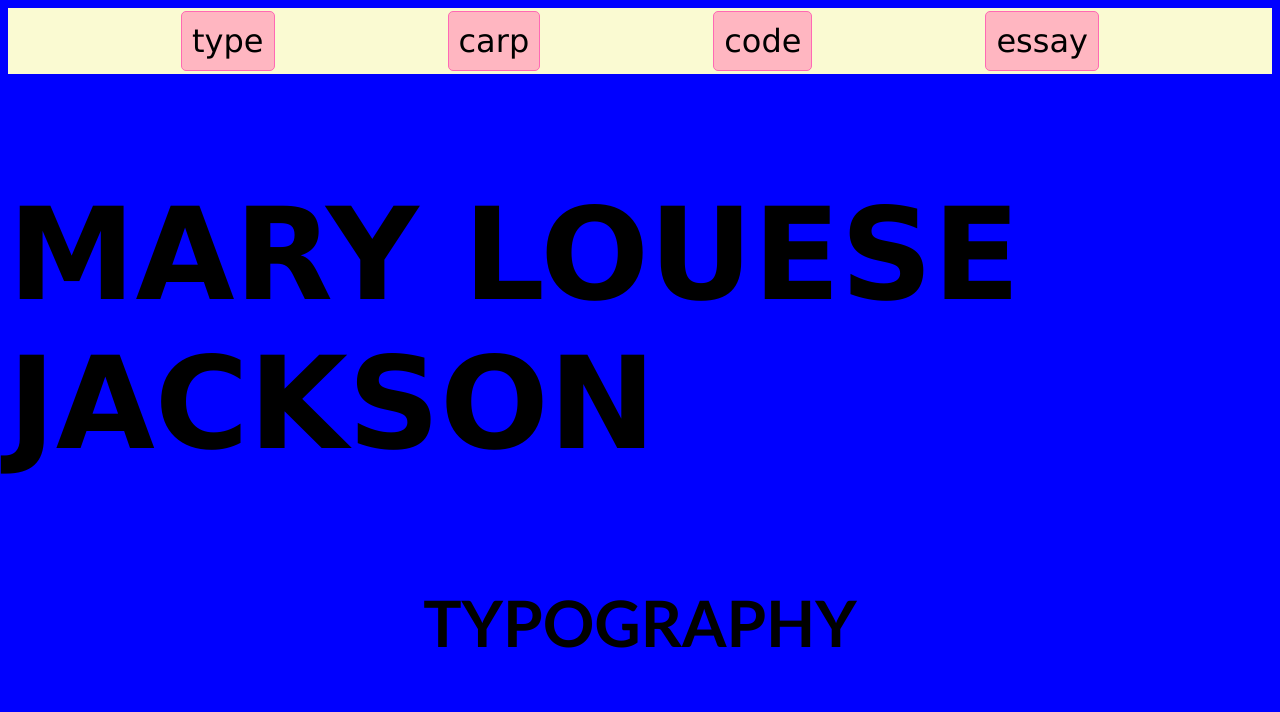
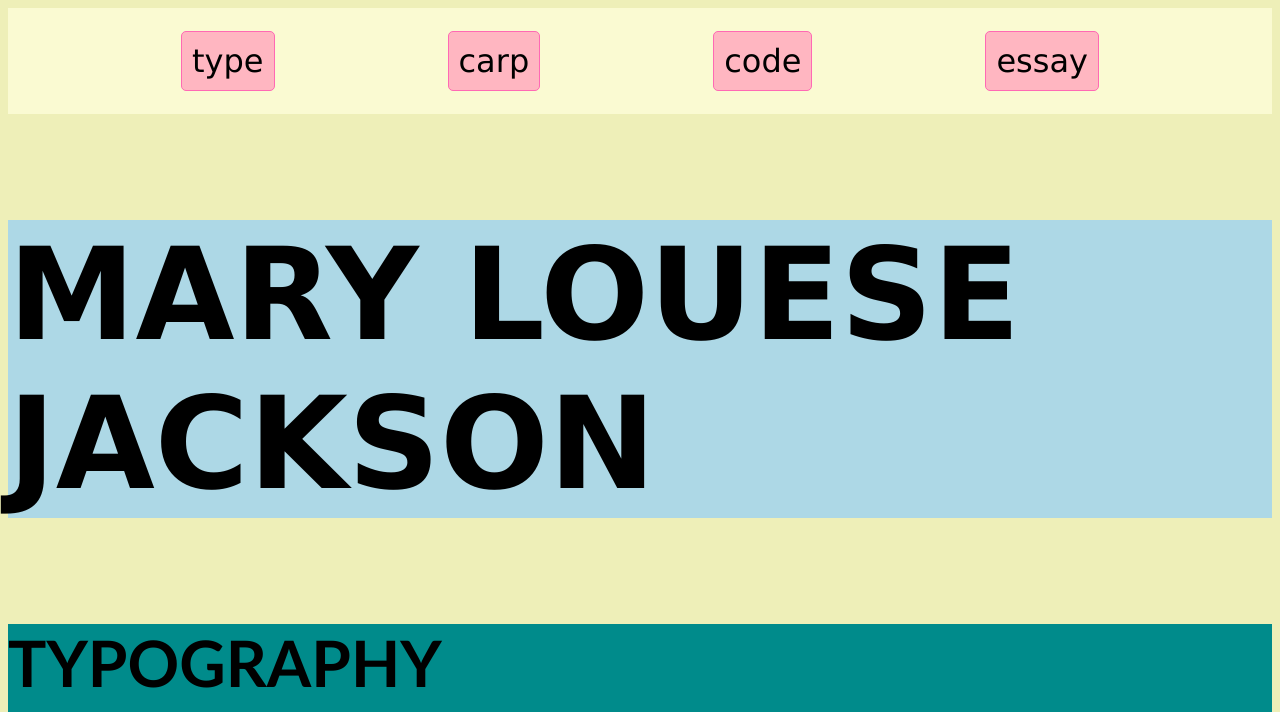
Before and after one commit to MaryLouese/22_23_GWDS_SEM1FINAL_PROJECT, a plain HTML site: page index.html in a window 1280 px wide. Shown: the top 712 px of the page. Drawn offline with Linux system fonts and the light colour scheme; grey boxes are pictures that could not be loaded.

Commit message:
add css styles

```diff
--- a/index.html
+++ b/index.html
@@ -19,7 +19,7 @@
         <h1>MARY LOUESE JACKSON</h1>
     </section>
 
-    <section>
+    <section class ="type-section">
         <h2>TYPOGRAPHY</h2>
         <img src = "http://placekitten.com/400/400">
         <img src = "http://placekitten.com/400/400">
--- a/styles.css
+++ b/styles.css
@@ -1,11 +1,13 @@
 body {
-    background-color: blue;
+    background-color: rgb(238, 239, 184);
 }
 
 header {
     display: flex;
     justify-content:space-evenly;
+    align-items: center;
     background-color: lightgoldenrodyellow;
+    padding: 20px 0;
 
 }
 
@@ -20,7 +22,7 @@ h1 {
 h2 {
     font-family:'Trebuchet MS', 'Lucida Sans Unicode', 'Lucida Grande', 'Lucida Sans', Arial, sans-serif;
     font-size: 4em;
-    text-align: center;
+    text-align: left;
 }
 
 p {
@@ -37,3 +39,11 @@ button {
     padding: 10px;
     margin: 3px 0px;
 }
+
+section {
+    background-color: lightblue;
+}
+
+.type-section {
+    background-color: darkcyan;
+}
```
